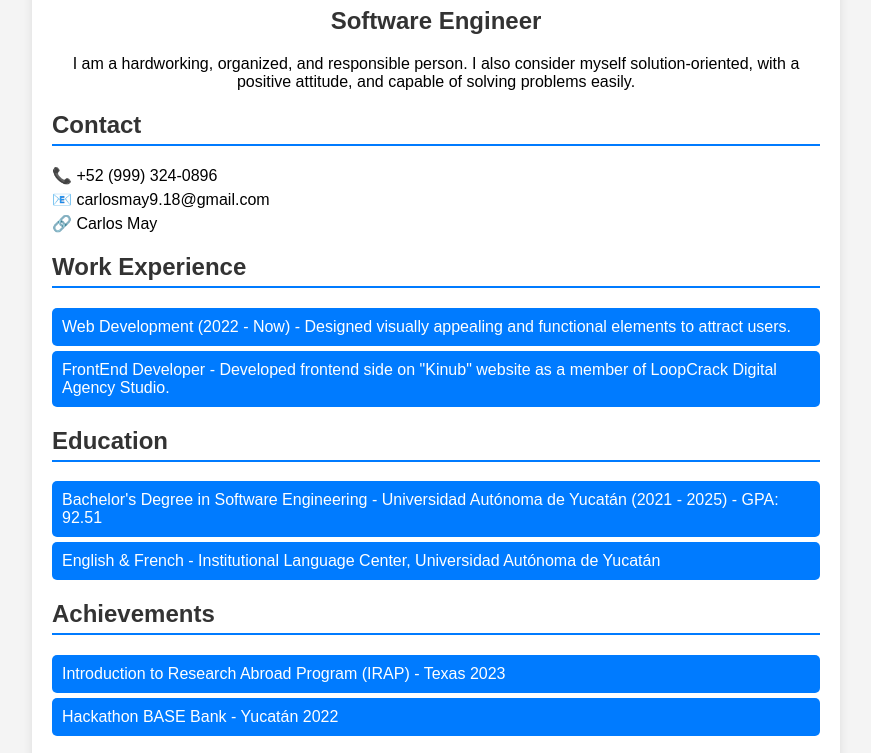
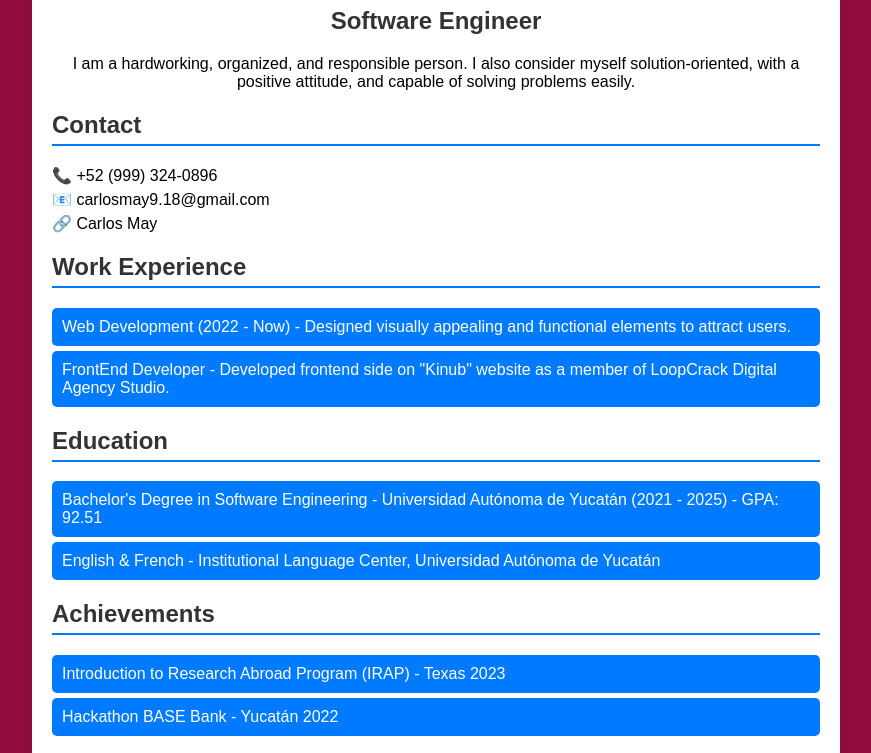
Before and after one commit to CarlosMay7/Portfolio, a plain HTML site: page index.html in a window 1280 px wide. Shown: the part 287-1040 px from the top of the page, without its empty margins (204-1075 px from the left). Drawn offline with Linux system fonts and the light colour scheme.

Commit message:
Cambiar color de página

```diff
--- a/index.html
+++ b/index.html
@@ -9,7 +9,7 @@
             font-family: Arial, sans-serif;
             margin: 0;
             padding: 0;
-            background-color: #f4f4f4;
+            background-color: #900C3F;
         }
         .container {
             width: 60%;
```
